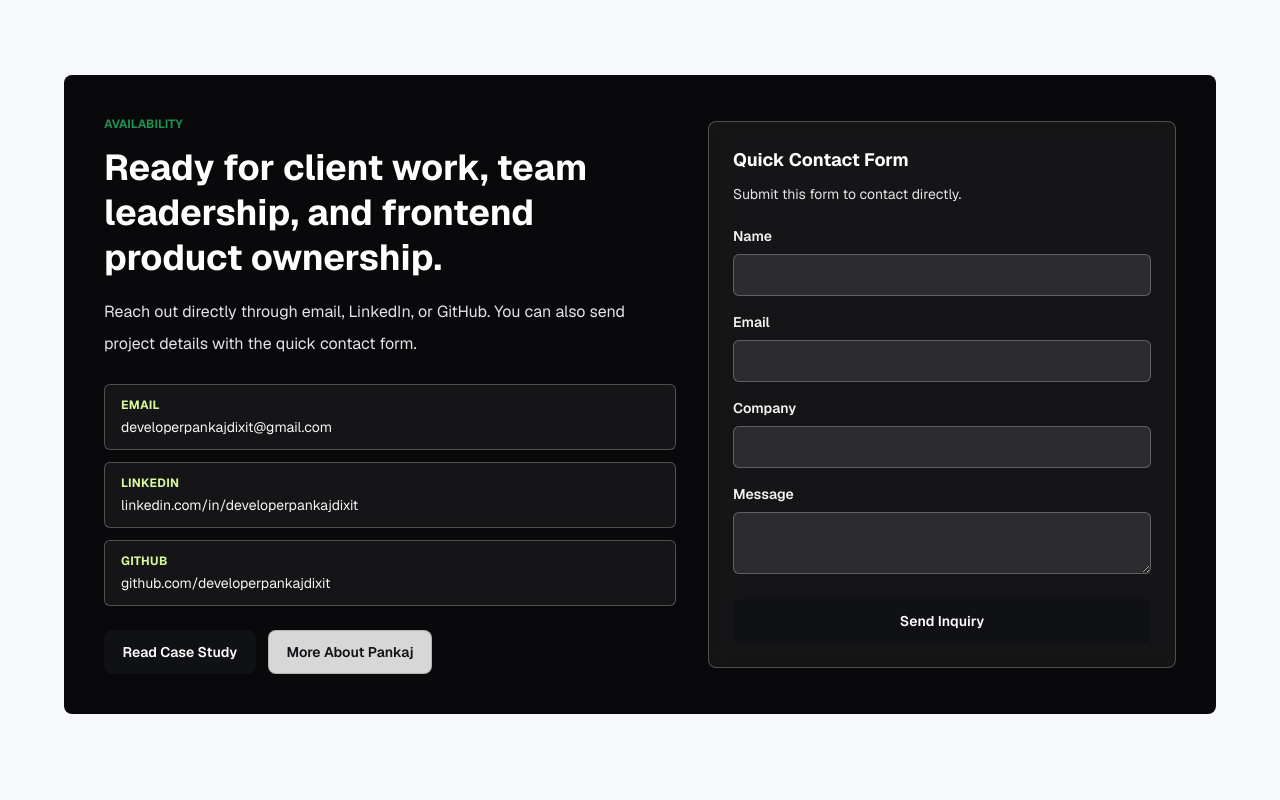
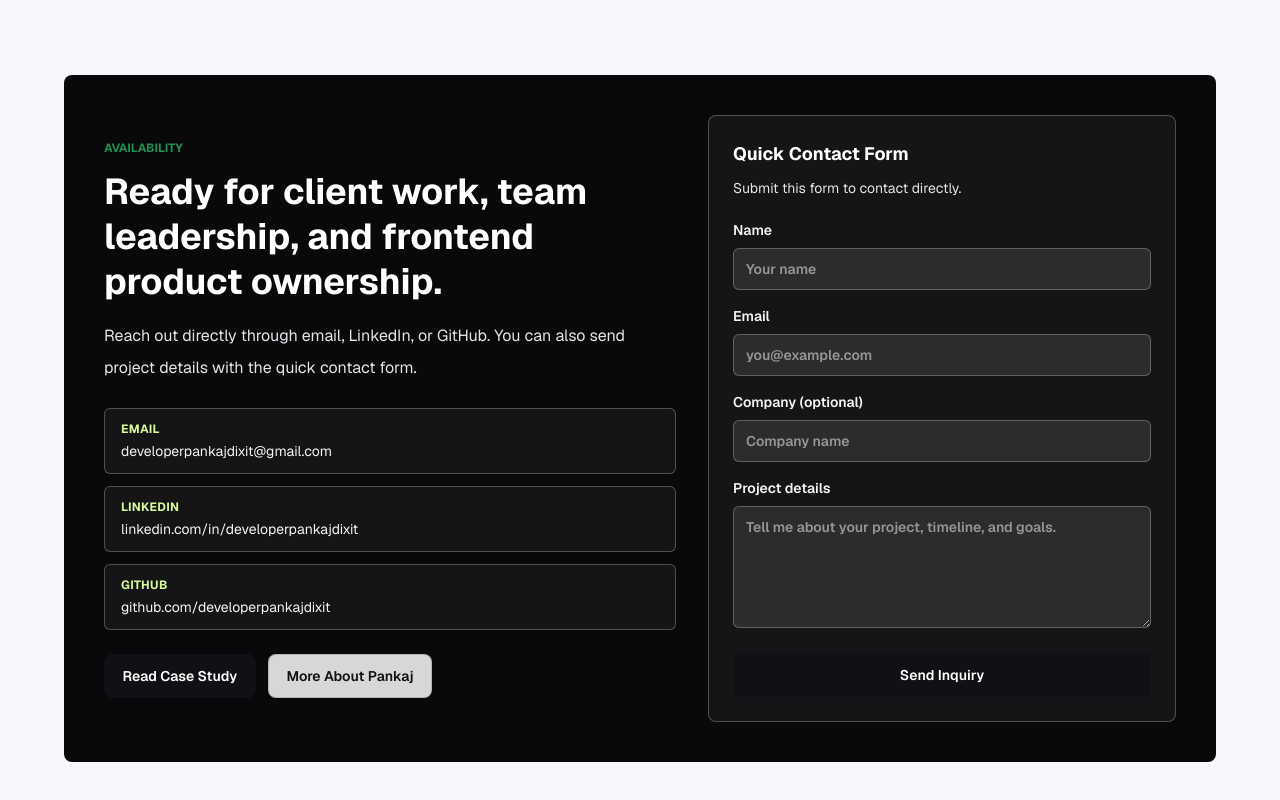
Before and after one commit to developerpankajdixit/developerpankajdixit-portfolio, a Next.js app: page / in a window 1280 px wide. Shown: the part 4517-5317 px from the top of the page. Built offline with nearby package versions, Linux system fonts and the light colour scheme.

Commit message:
fix build failed on prod due to resend api not config on vercel env variables

```diff
--- a/app/api/contact/route.ts
+++ b/app/api/contact/route.ts
@@ -1,4 +1,8 @@
 import { Resend } from "resend";
+
+if (!process.env.RESEND_API_KEY) {
+  throw new Error("Missing RESEND_API_KEY");
+}
 
 const resend = new Resend(process.env.RESEND_API_KEY);
 
--- a/app/components/ContactForm.tsx
+++ b/app/components/ContactForm.tsx
@@ -89,6 +89,9 @@ export default function ContactForm() {
           <input
             required
             value={fields.name}
+            name="name"
+            autoComplete="name"
+            placeholder="Your name"
             onChange={(e) =>
               setFields((prev) => ({ ...prev, name: e.target.value }))
             }
@@ -102,6 +105,9 @@ export default function ContactForm() {
             type="email"
             required
             value={fields.email}
+            name="email"
+            placeholder="you@example.com"
+            autoComplete="email"
             onChange={(e) =>
               setFields((prev) => ({ ...prev, email: e.target.value }))
             }
@@ -110,9 +116,12 @@ export default function ContactForm() {
         </label>
 
         <label className="text-sm font-semibold text-zinc-100">
-          Company
+          Company (optional)
           <input
             value={fields.company}
+            name="company"
+            placeholder="Company name"
+            autoComplete="organization"
             onChange={(e) =>
               setFields((prev) => ({ ...prev, company: e.target.value }))
             }
@@ -121,10 +130,13 @@ export default function ContactForm() {
         </label>
 
         <label className="text-sm font-semibold text-zinc-100">
-          Message
+          Project details
           <textarea
             required
             value={fields.message}
+            name="message"
+            placeholder="Tell me about your project, timeline, and goals."
+            rows={5}
             onChange={(e) =>
               setFields((prev) => ({ ...prev, message: e.target.value }))
             }
```
